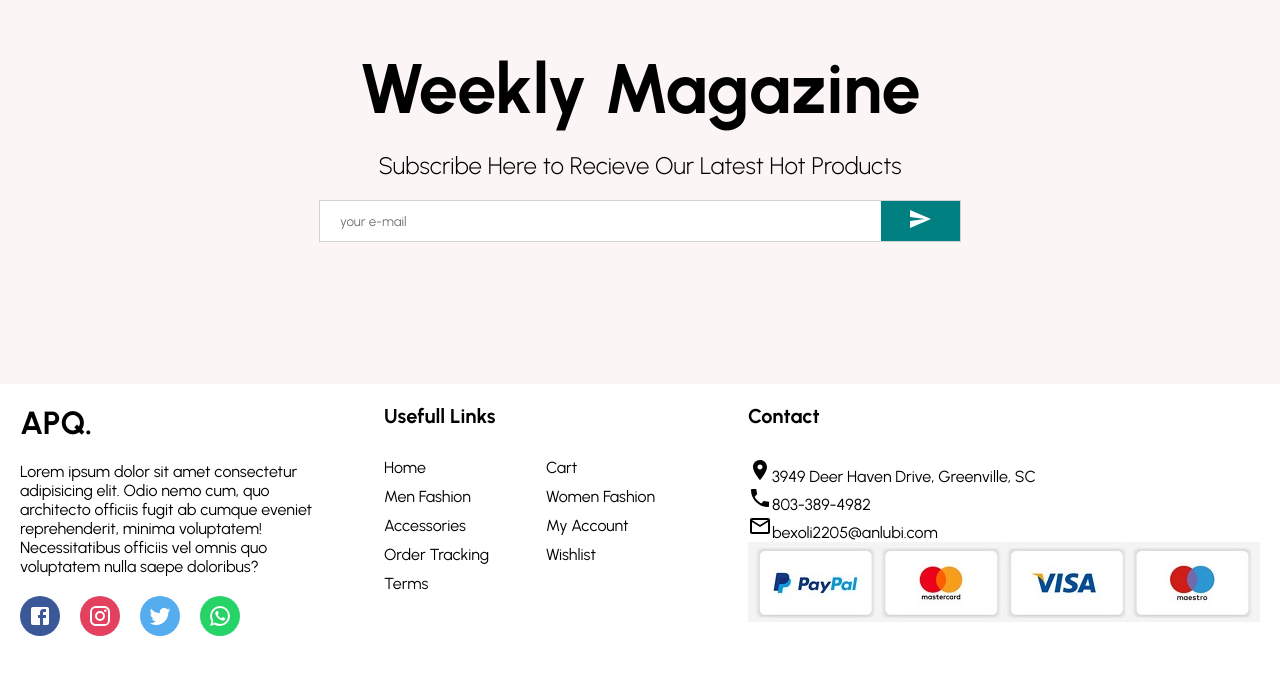
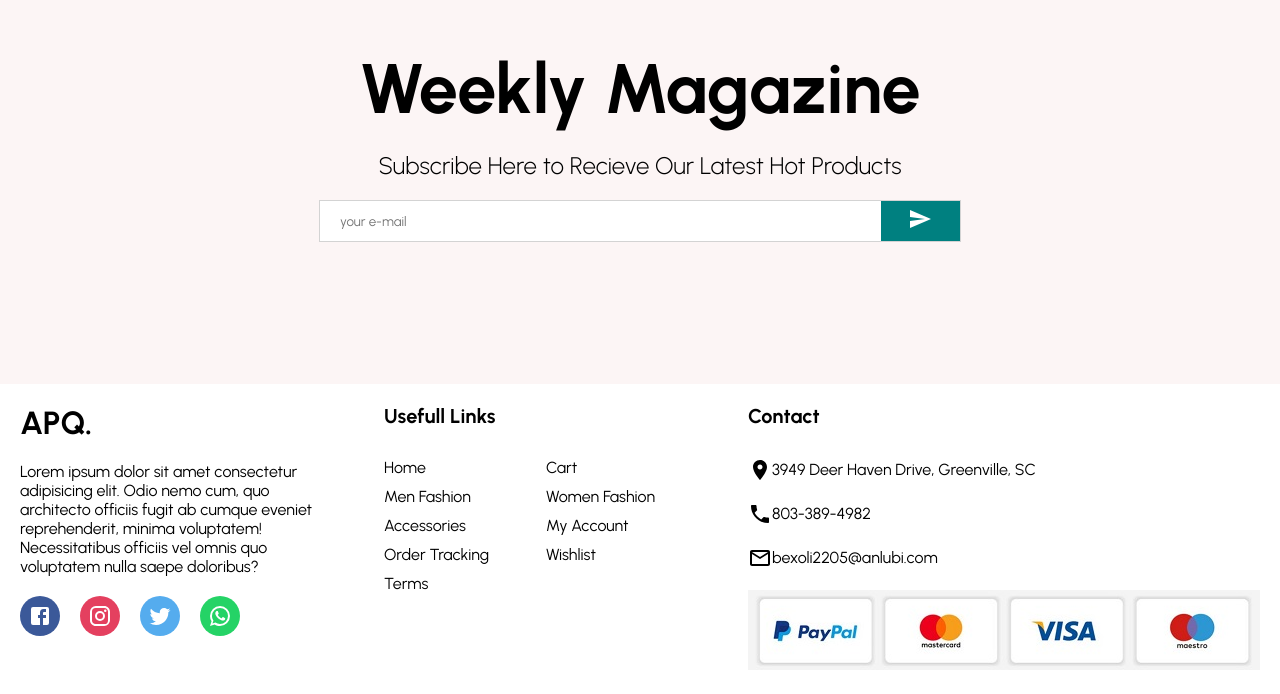
Before and after one commit to AliPooladmast/e-commerce, a React (Create React App) app: page / in a window 1280 px wide. Shown: the part 2307-3001 px from the top of the page. Before the commit the page ends 2963 px from the top, so only its background shows below. Built offline with nearby package versions, Linux system fonts and the light colour scheme.

Commit message:
feat(Footer): set margin and alignment for contact items

```diff
--- a/src/components/Footer/Footer.module.scss
+++ b/src/components/Footer/Footer.module.scss
@@ -79,4 +79,10 @@
     font-size: 20px;
     margin-bottom: 30px;
   }
+
+  div {
+    margin-bottom: 20px;
+    display: flex;
+    align-items: center;
+  }
 }
```
